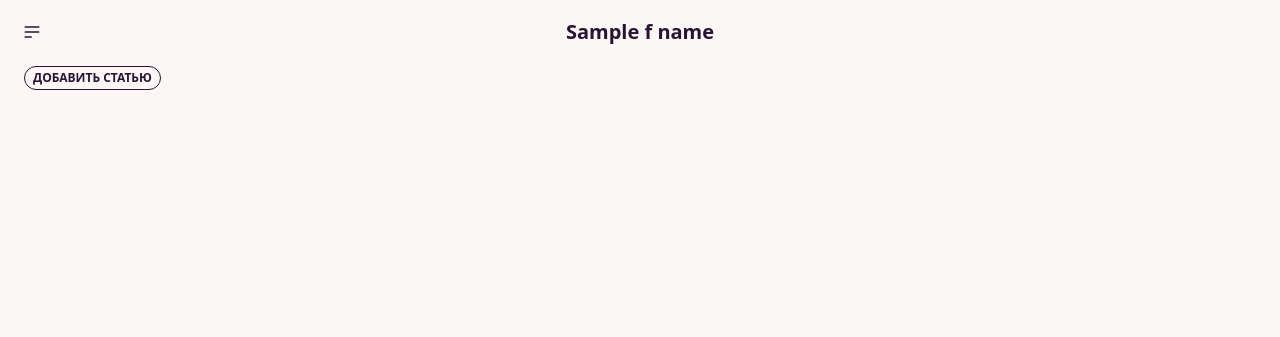
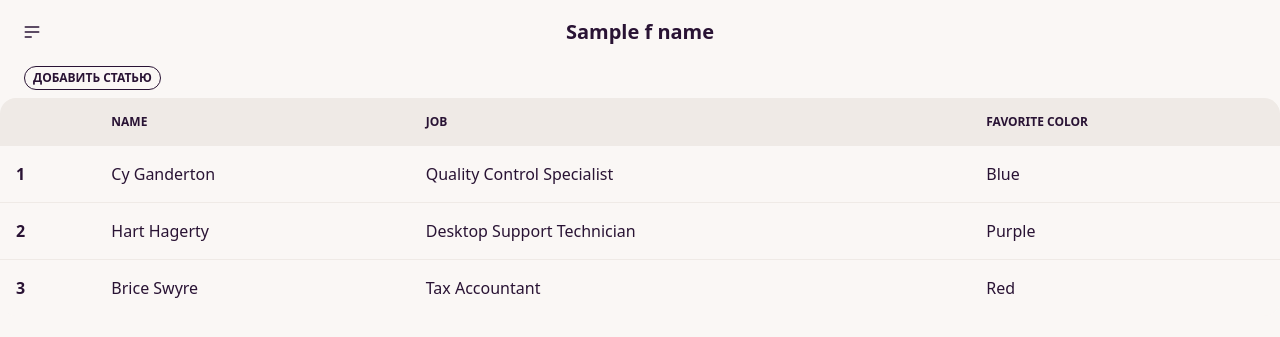
Before and after one commit to alicekaeva/7semNIT_finalProject, a Flask app: template templates/edit_issue.html in a window 1280 px wide. Shown: the top 337 px of the page. Run offline with Flask 2, Linux system fonts and the light colour scheme; the template is opened without the code that fills it: most values are stand-ins (such as "Sample title", 1, 10 or a date in 2020); some libraries are stand-ins or nearby versions.

Commit message:
prettier

```diff
--- a/app.py
+++ b/app.py
@@ -5,5 +5,4 @@ app.secret_key = b'_5#y2L"F4Q8z\n\xec]/'
 
 import controllers.issues
 import controllers.index
-import controllers.new_issue
 import controllers.edit_issue
--- a/controllers/issues.py
+++ b/controllers/issues.py
@@ -14,6 +14,7 @@ def issues():
         add_issue(new_issue, new_date, conn)
     elif request.values.get('editable'):
         session['editable'] = request.values.get('editable')
+        session['editable_id'] = int(request.values.get('editable_id'))
         return redirect(url_for('edit_issue'))
 
     df_issues = get_issues(conn)
--- a/templates/edit_issue.html
+++ b/templates/edit_issue.html
@@ -33,13 +33,49 @@
     <label tabindex="0" class="btn btn-outline btn-xs ml-6">Добавить статью</label>
     <div tabindex="0" class="dropdown-content menu p-2 shadow bg-base-100 rounded-box ml-6 w-full">
         <form action="{{ url_for('edit_issue') }}" method="post">
-            <input type="text" placeholder="Введите название статьи" class="input input-bordered w-full max-w-xs"
-                   name="new_issue" required/>
-            {{ macros.render_genres(df_genres, len) }}
-            {{ macros.render_works(df_works, len) }}
+            <input type="text" placeholder="Название" class="input input-bordered w-full max-w-xs mb-2"
+                   name="edit_issue" required/>
+            {{ macros.render_genres(genres, len) }}
+            {{ macros.render_works(works, len) }}
             <button type="submit" class="btn btn-outline btn-xs">Добавить</button>
         </form>
     </div>
 </div>
+<div class="overflow-x-auto mt-2">
+    <table class="table w-full">
+        <!-- head -->
+        <thead>
+        <tr>
+            <th></th>
+            <th>Name</th>
+            <th>Job</th>
+            <th>Favorite Color</th>
+        </tr>
+        </thead>
+        <tbody>
+        <!-- row 1 -->
+        <tr>
+            <th>1</th>
+            <td>Cy Ganderton</td>
+            <td>Quality Control Specialist</td>
+            <td>Blue</td>
+        </tr>
+        <!-- row 2 -->
+        <tr>
+            <th>2</th>
+            <td>Hart Hagerty</td>
+            <td>Desktop Support Technician</td>
+            <td>Purple</td>
+        </tr>
+        <!-- row 3 -->
+        <tr>
+            <th>3</th>
+            <td>Brice Swyre</td>
+            <td>Tax Accountant</td>
+            <td>Red</td>
+        </tr>
+        </tbody>
+    </table>
+</div>
 </body>
 </html>
--- a/templates/macros.html
+++ b/templates/macros.html
@@ -4,6 +4,7 @@
         <form action="{{ url_for('issues') }}" method="get">
             <div class="dropdown dropdown-bottom">
                 <input hidden type="text" name="editable" value="{{ issues.loc[i, "issue_name"] }}">
+                <input hidden type="text" name="editable_id" value="{{ issues.loc[i, "issue_id"] }}">
                 <label tabindex="0" class="link link-hover text-lg ml-6">{{ issues.loc[i, "issue_name"] }}</label>
                 <div class="dropdown-content menu p-2 shadow bg-base-100 rounded-box overflow-x-auto">
                     <table class="table w-full">
@@ -47,25 +48,25 @@
     {% endfor %}
 {% endmacro %}
 
-{% macro render_genres(combo_box, genre_id, len) %}
-    <select name="genre" class="select w-full max-w-xs" required>
+{% macro render_genres(combo_box, len) %}
+    <select name="genre" class="select select-bordered w-full max-w-xs" required>
         {% set n = len(combo_box) %}
         {% for i in range(n) %}
-            {% set id_r = combo_box.loc[i, "genre_id"] %}
-            {% if id_r == genre_id %}
-                <option selected value={{ id_r }}>
-                    {% else %}
-                <option value={{ id_r }}>
-            {% endif %}
-        {{ combo_box.loc[i, "genre_name"] }}
-        </option>
+            <option value={{ combo_box.loc[i, "genre_id"] }}>
+                {{ combo_box.loc[i, "genre_name"] }}
+            </option>
         {% endfor %}
     </select>
 {% endmacro %}
 
 {% macro render_works(combo_box, len) %}
-    {% set n = len(combo_box) %}
-    {% for i in range(n) %}
-        <input type="checkbox" value="{{ combo_box.loc[i, "work_name"] }}" class="checkbox"/>
-    {% endfor %}
+    <div class="form-control">
+        {% set n = len(combo_box) %}
+        {% for i in range(n) %}
+            <label class="label cursor-pointer">
+                <input type="checkbox" name="work" value="{{ combo_box.loc[i, "work_id"] }}" class="checkbox"/>
+                <span class="label-text">{{ combo_box.loc[i, "work_name"] }}</span>
+            </label>
+        {% endfor %}
+    </div>
 {% endmacro %}
```
Also changed, not shown: controllers/edit_issue.py (+13 -8 lines), controllers/new_issue.py (deleted, +0 -10 lines), models/edit_issue_model.py (+25 -0 lines), templates/issues.html (+17 -3 lines), templates/new_issue.html (deleted, +0 -47 lines), journal.sqlite.
